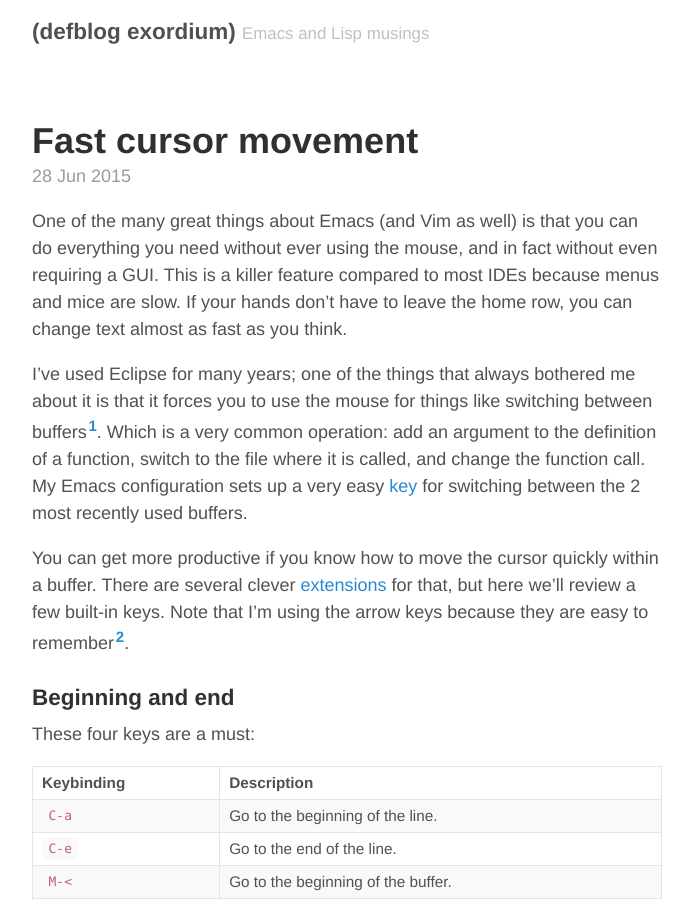
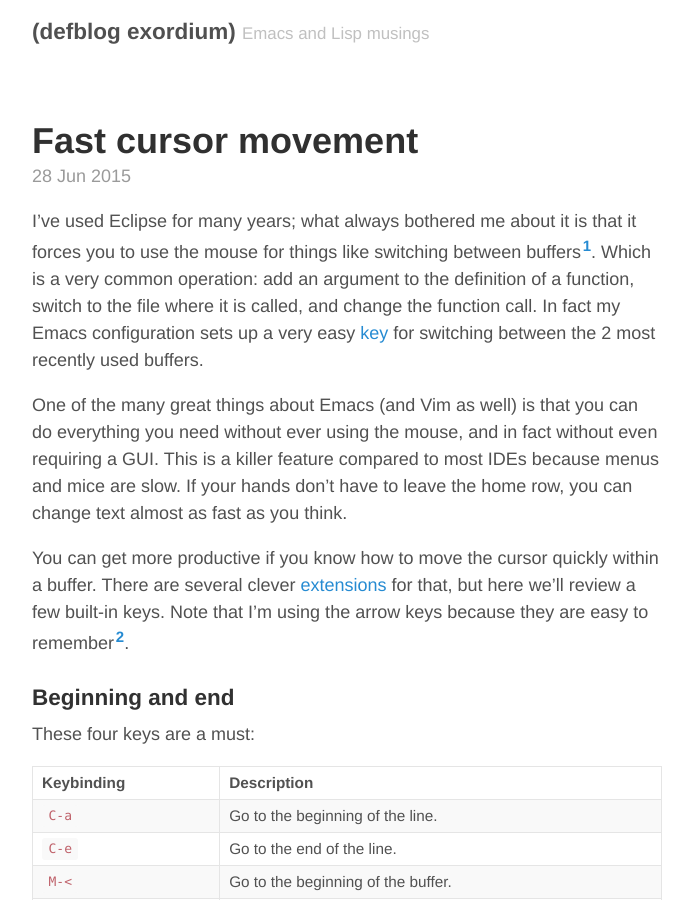
Before and after one commit to philippe-grenet/philippe-grenet.github.io, a Jekyll site: the page built from _posts/2015-06-28-fast-cursor-movement.md, in a window 1280 px wide and 900 px high. Shown: the whole window, without its empty margins (293-986 px from the left). Built offline with Jekyll 4.4.1, drawn with Linux system fonts in a browser that asks for light colours.

Commit message:
Reviewed and fixed

```diff
--- a/_posts/2015-06-28-fast-cursor-movement.md
+++ b/_posts/2015-06-28-fast-cursor-movement.md
@@ -4,19 +4,19 @@ title: "Fast cursor movement"
 date: 2015-06-28
 ---
 
+I've used Eclipse for many years; what always bothered me about it is that it
+forces you to use the mouse for things like switching between
+buffers[^fn-eclipse_shortcut]. Which is a very common operation: add an
+argument to the definition of a function, switch to the file where it is
+called, and change the function call. In fact my Emacs configuration sets up a
+very easy [key](https://github.com/philippe-grenet/exordium#keymap) for
+switching between the 2 most recently used buffers.
+
 One of the many great things about Emacs (and Vim as well) is that you can do
 everything you need without ever using the mouse, and in fact without even
 requiring a GUI. This is a killer feature compared to most IDEs because menus
 and mice are slow. If your hands don't have to leave the home row, you can
 change text almost as fast as you think.
-
-I've used Eclipse for many years; one of the things that always bothered me
-about it is that it forces you to use the mouse for things like switching
-between buffers[^fn-eclipse_shortcut]. Which is a very common operation: add an
-argument to the definition of a function, switch to the file where it is
-called, and change the function call. My Emacs configuration sets up a very
-easy [key](https://github.com/philippe-grenet/exordium#keymap) for switching
-between the 2 most recently used buffers.
 
 You can get more productive if you know how to move the cursor quickly within a
 buffer. There are several clever [extensions](http://emacsrocks.com/e10.html)
```
